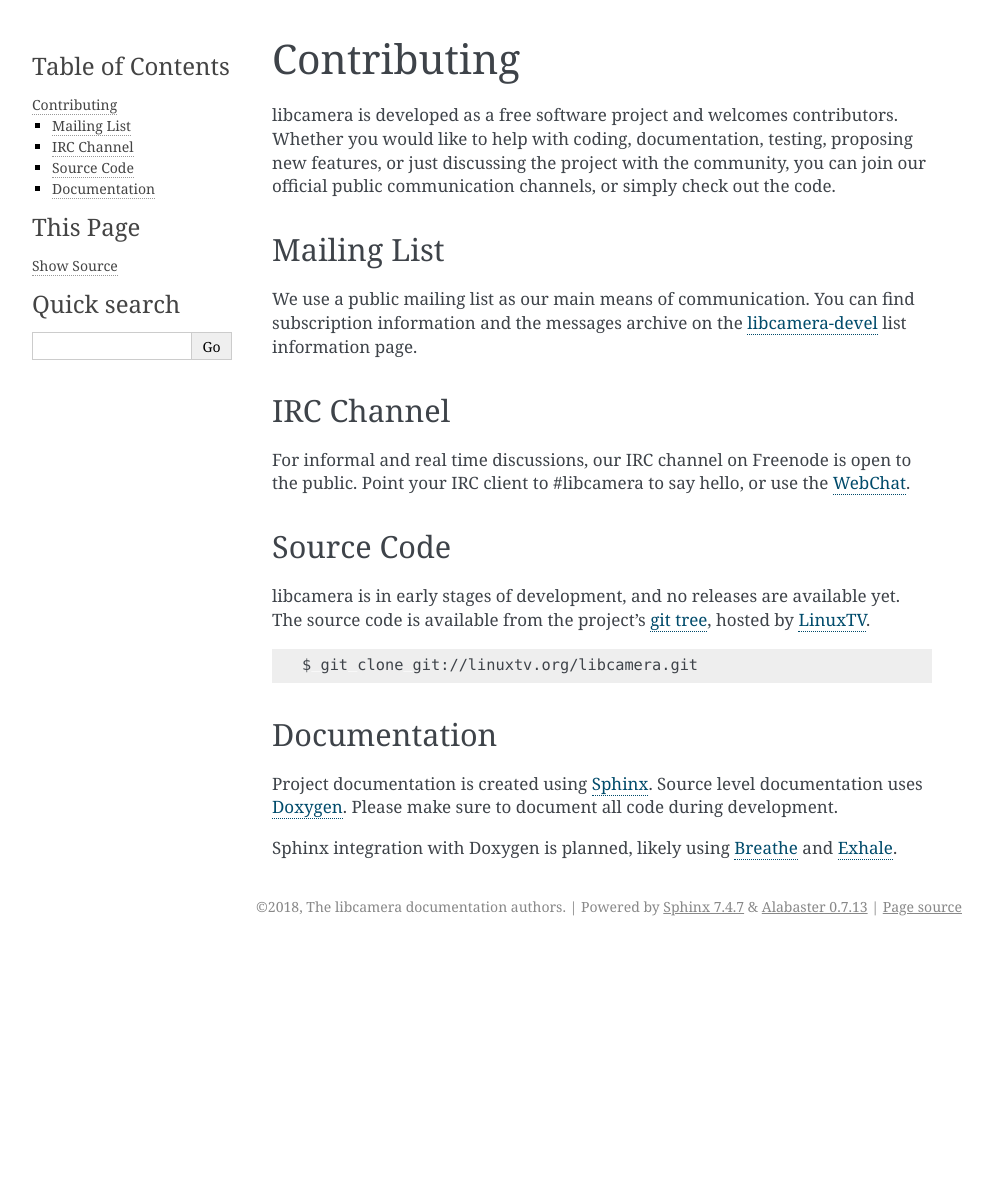
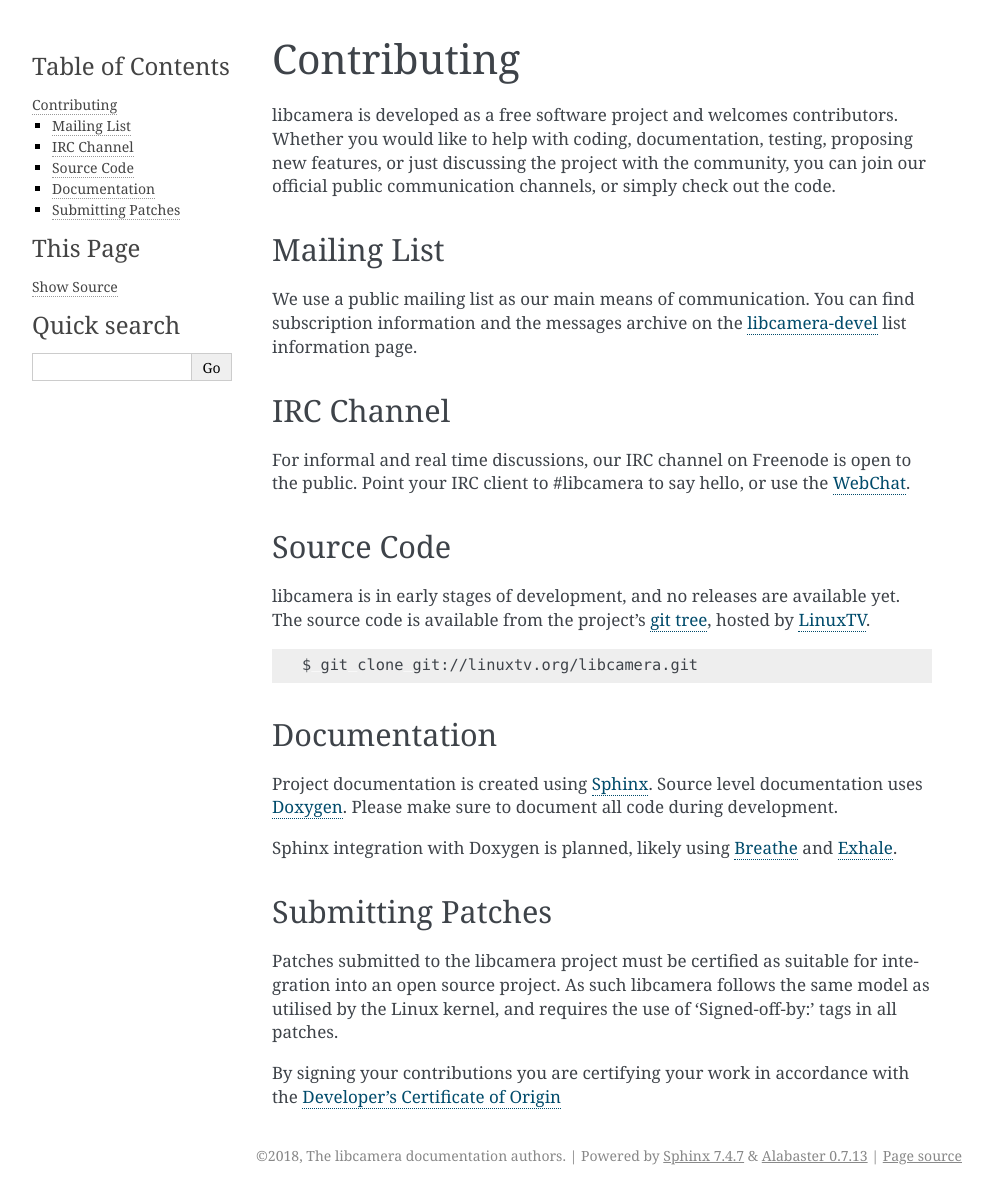
Before and after one commit to raspberrypi/libcamera, a Sphinx documentation site: the page built from Documentation/contributing.rst, in a window 1280 px wide. Shown: the whole page, without its empty margins (148-1141 px from the left). Built offline with Sphinx 7.4.7, drawn with Linux system fonts in a browser that asks for light colours; before the commit the page ends 946 px from its top, so only the background shows below that.

Commit message:
licenses: Add the Developer CoO
Provide a reference copy of the Developers Certificate of Origin.

Signed-off-by: Kieran Bingham <kieran.bingham@ideasonboard.com>
Reviewed-by: Laurent Pinchart <laurent.pinchart@ideasonboard.com>
Signed-off-by: Laurent Pinchart <laurent.pinchart@ideasonboard.com>

```diff
--- a/Documentation/contributing.rst
+++ b/Documentation/contributing.rst
@@ -49,3 +49,16 @@ Sphinx integration with Doxygen is planned, likely using `Breathe`_ and
 .. _Doxygen: http://www.doxygen.nl
 .. _Breathe: https://breathe.readthedocs.io/en/latest/
 .. _Exhale: https://exhale.readthedocs.io/en/latest/
+
+Submitting Patches
+------------------
+
+Patches submitted to the libcamera project must be certified as suitable for
+integration into an open source project. As such libcamera follows the same
+model as utilised by the Linux kernel, and requires the use of 'Signed-off-by:'
+tags in all patches.
+
+By signing your contributions you are certifying your work in accordance with
+the `Developer's Certificate of Origin`_
+
+.. _Developer's Certificate of Origin: https://developercertificate.org/
```
Also changed, not shown: 1 other file.
